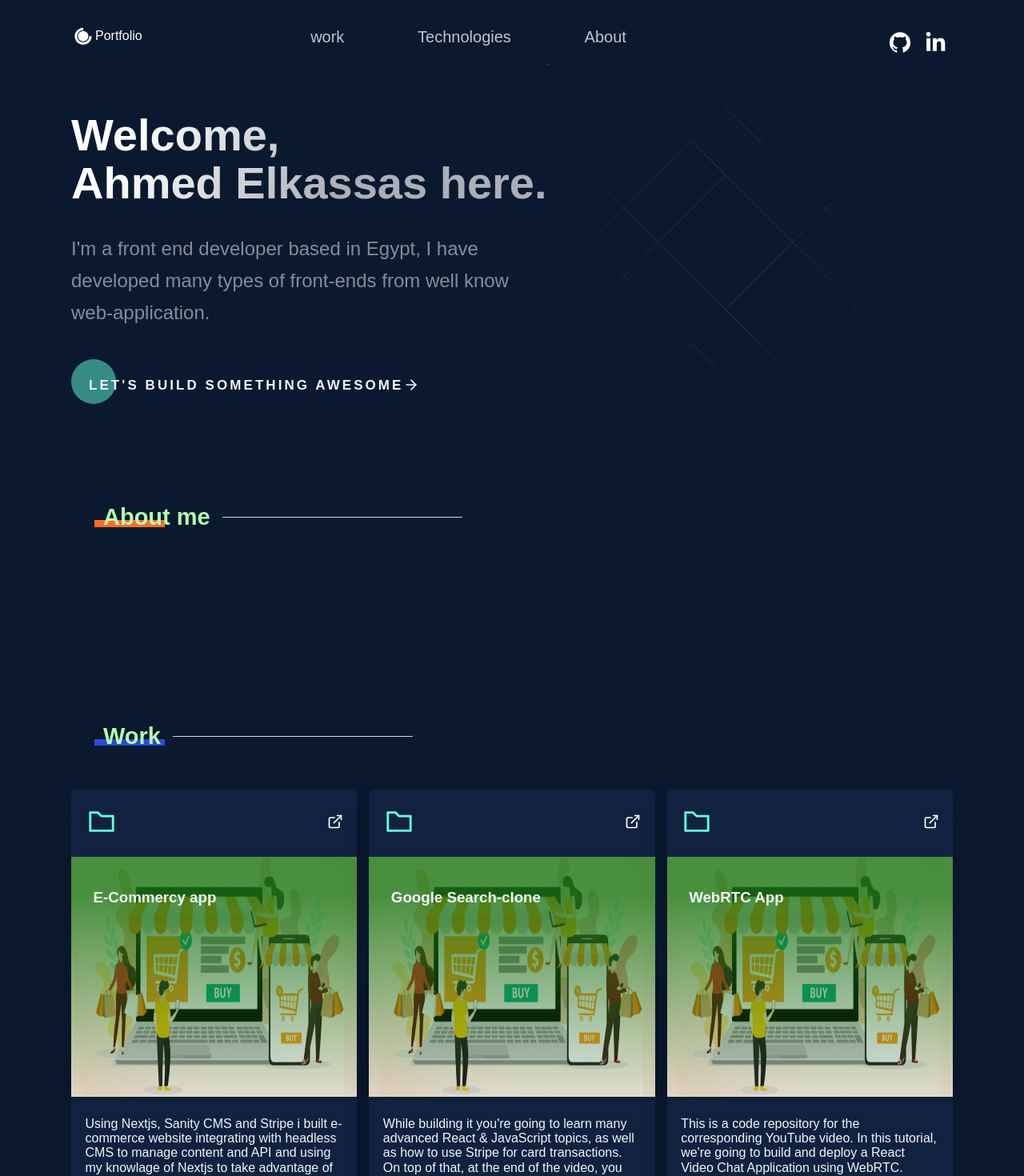
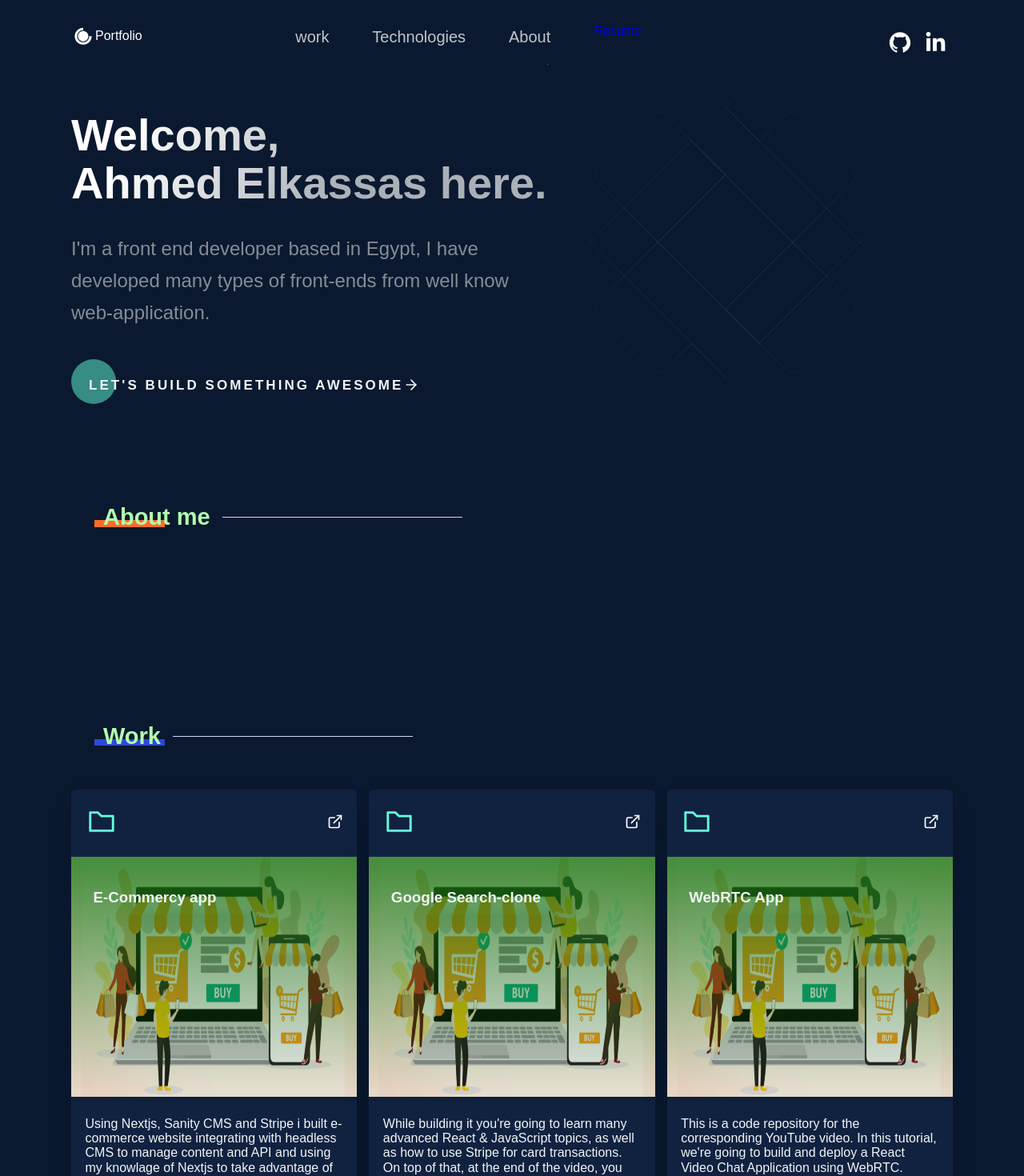
Before and after one commit to Ahmed-Elkassas/portfolio-with-nextjs, a Next.js app: page / in a window 1280 px wide. Shown: the top 1470 px of the page at 80% size. Built offline with nearby package versions, Linux system fonts and the light colour scheme; a web font is replaced by a local one.

Commit message:
try styles with works section

```diff
--- a/components/header/Header.js
+++ b/components/header/Header.js
@@ -1,5 +1,5 @@
 import Link from 'next/link';
-import React from 'react';
+
 import { AiFillGithub, } from 'react-icons/ai';
 import {FaLinkedinIn} from 'react-icons/fa'
 import { DiCssdeck } from 'react-icons/di';
@@ -31,6 +31,11 @@ const Header = () =>  (
           <NavLink>About</NavLink>
         </Link>
       </li>
+      <li>
+        <Link href="#" target="_blank" rel="noopener noreferrer">
+          <a >Resume</a>
+        </Link>
+      </li>
     </Div2>
       <Div3>
         <SocialIcons href="https://github.com/Ahmed-Elkassas" target="_blank">
--- a/components/works/workStyles.js
+++ b/components/works/workStyles.js
@@ -44,7 +44,7 @@ export const ImgContainer = styled.div`
         left: 0;
         height: 100%;
         width: 100%;
-        background: linear-gradient(to bottom, rgba(27,118,21,0.8) 15%,  rgba(0,0,0,0.1));
+        background: linear-gradient(to bottom, rgba(27,118,21,0.8) 3%,  rgba(0,0,0,0.1) 95%, rgba(0,0,0,0.1) 100%);
         z-index: 1;
     }
     img {
```
